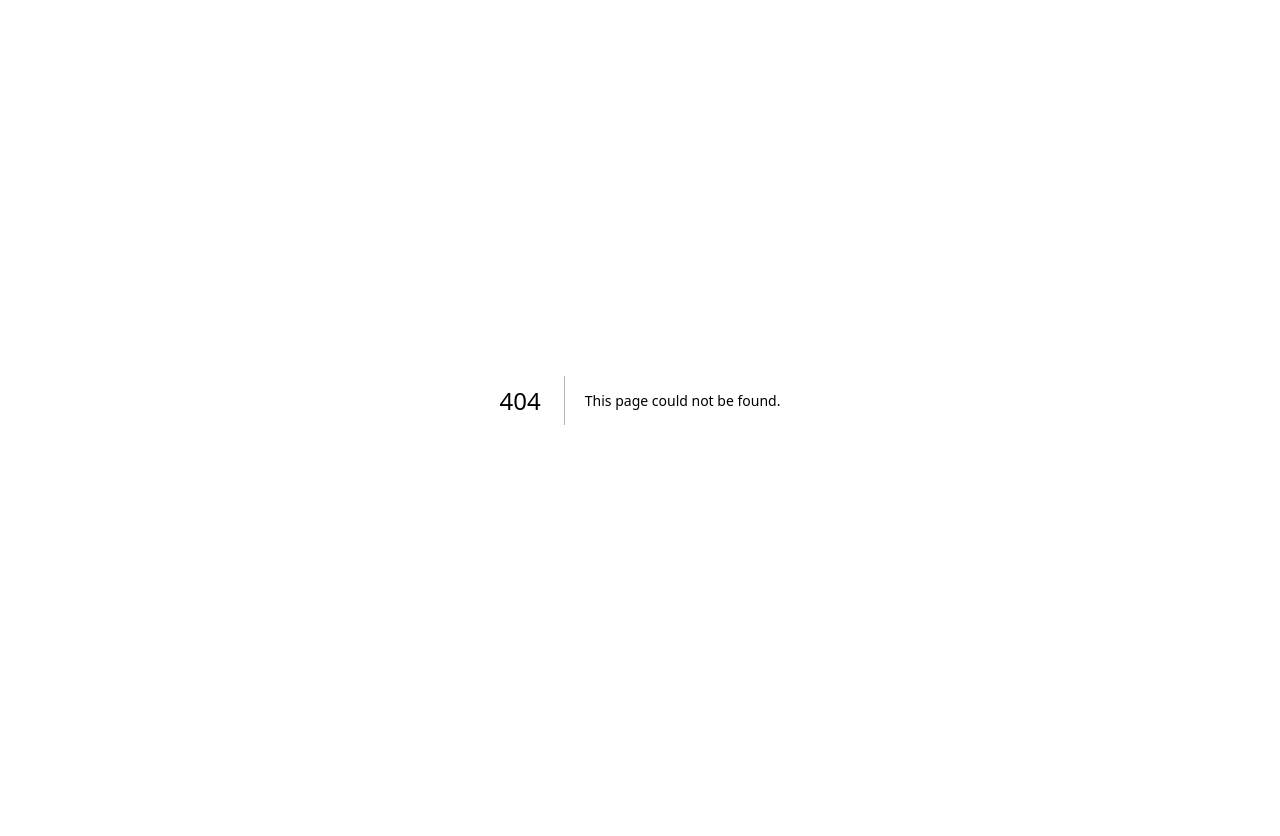
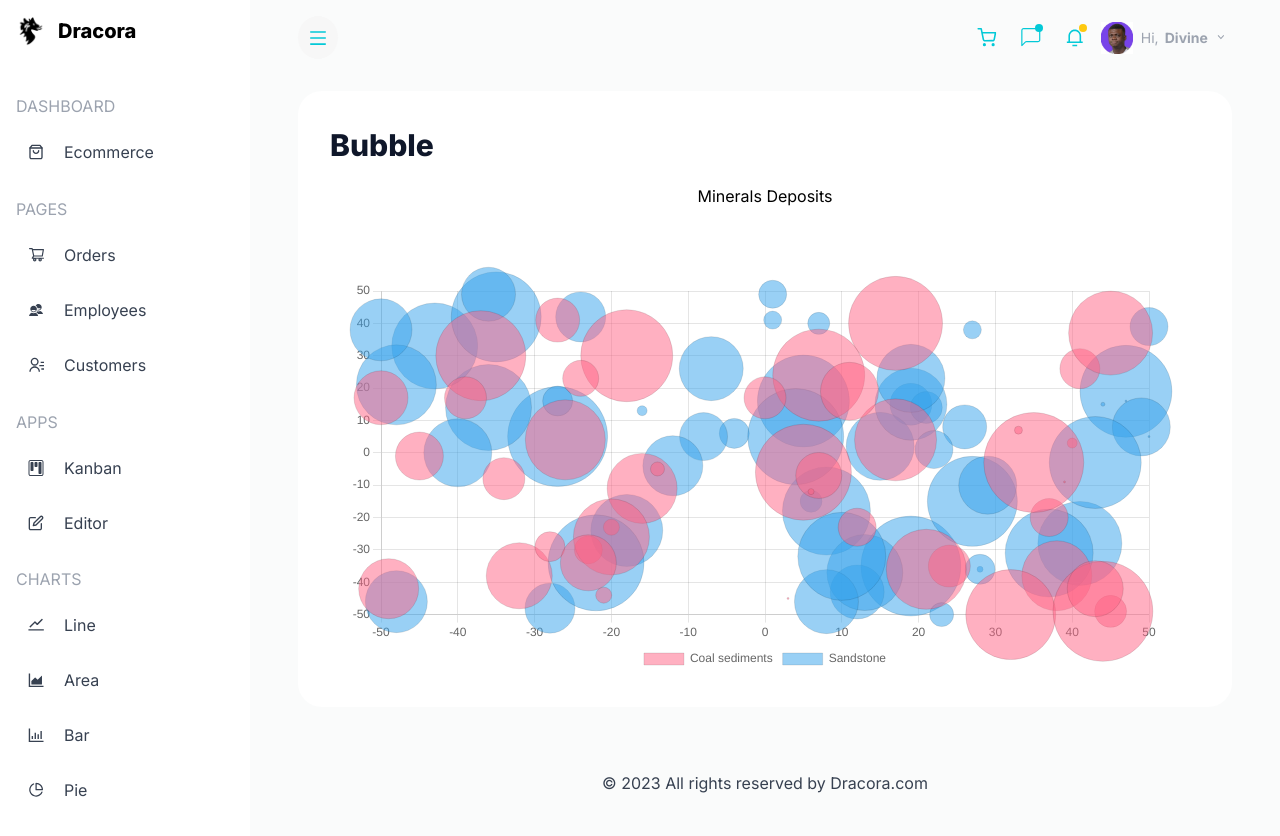
Before and after one commit to Heisdalu/Dracora, a Next.js app: page /bubble in a window 1280 px wide. Before the commit this address had no page. Shown: the top 836 px of the page. Before the commit the page ends 800 px from the top, so only its background shows below. Built offline with nearby package versions, Linux system fonts and the light colour scheme.

Commit message:
add bubble page

```diff
--- /dev/null
+++ b/src/pages/bubble/index.tsx
@@ -0,0 +1,79 @@
+import React, { FC } from "react";
+import HomePageContainer from "@/components/HomePage/HomePageContainer";
+import {
+  Chart as ChartJS,
+  LinearScale,
+  PointElement,
+  Tooltip,
+  Legend,
+} from "chart.js";
+import { Bubble } from "react-chartjs-2";
+import useWidth from "@/hook/useWidth";
+
+ChartJS.register(LinearScale, PointElement, Tooltip, Legend);
+function getRandomInRange(min: number, max: number): number {
+  return Math.floor(Math.random() * (max - min + 1)) + min;
+}
+
+const BubbleChart: FC = () => {
+  const { ready, isBigScreen } = useWidth();
+  const data = {
+    datasets: [
+      {
+        label: "Coal sediments",
+        data: Array.from({ length: 100 }, () => ({
+          x: getRandomInRange(-50, 50),
+          y: getRandomInRange(-50, 50),
+          r: getRandomInRange(-50, 50),
+        })),
+        backgroundColor: "rgba(255, 99, 132, 0.5)",
+      },
+      {
+        label: "Sandstone",
+        data: Array.from({ length: 100 }, () => ({
+          x: getRandomInRange(-50, 50),
+          y: getRandomInRange(-50, 50),
+          r: getRandomInRange(-50, 50),
+        })),
+        backgroundColor: "rgba(53, 162, 235, 0.5)",
+      },
+    ],
+  };
+
+  const options: any = {
+    scales: {
+      y: {
+        beginAtZero: true,
+      },
+    },
+    plugins: {
+      legend: {
+        display: true,
+        position: "bottom",
+      },
+    },
+  };
+
+  return (
+    <div>
+      <HomePageContainer>
+        <div className="h-[100vh] lg:h-[auto]">
+          <div className="rounded-[24px] bg-white p-1 md:p-2">
+            <h1 className="text-otherHeader text-30px font-[800]">Bubble</h1>
+            <p className="mt-1 text-center">Minerals Deposits</p>
+            <div className="mt-2 md:max-w-[400px] vlg:max-w-[900px] mx-auto">
+              {ready && (
+                <Bubble
+                  options={options}
+                  data={data}
+                  height={isBigScreen ? "auto" : 500}
+                />
+              )}
+            </div>
+          </div>
+        </div>
+      </HomePageContainer>
+    </div>
+  );
+};
+export default BubbleChart;
```
